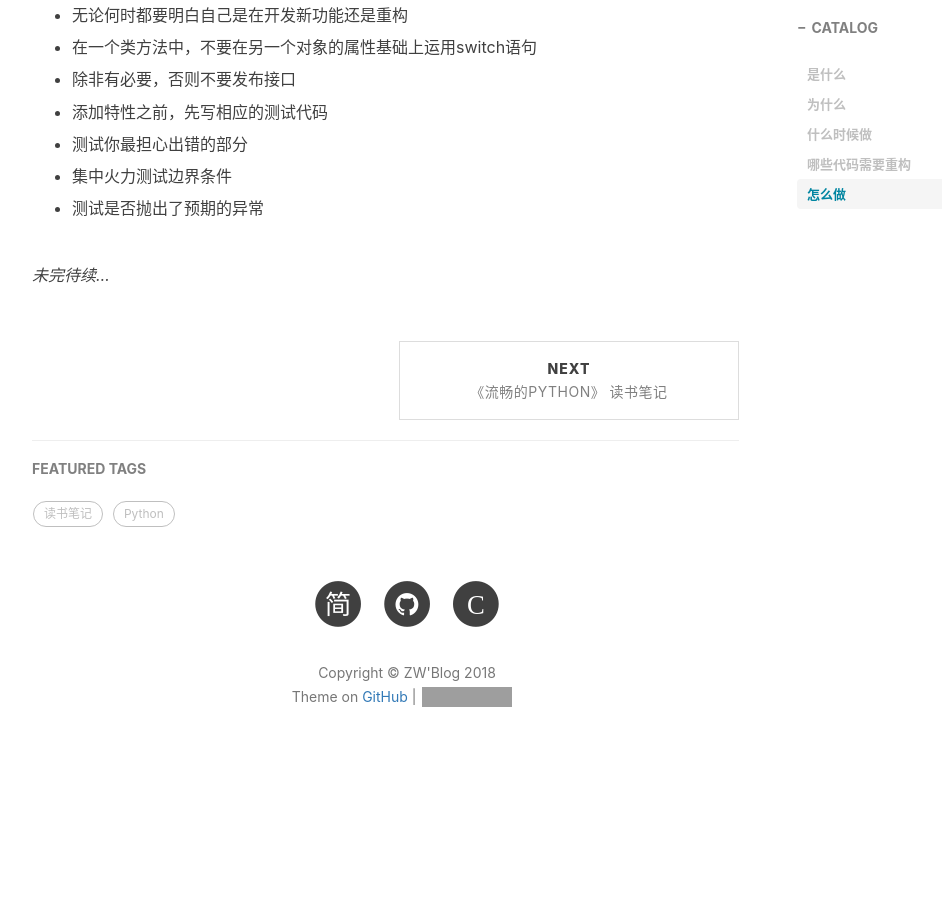
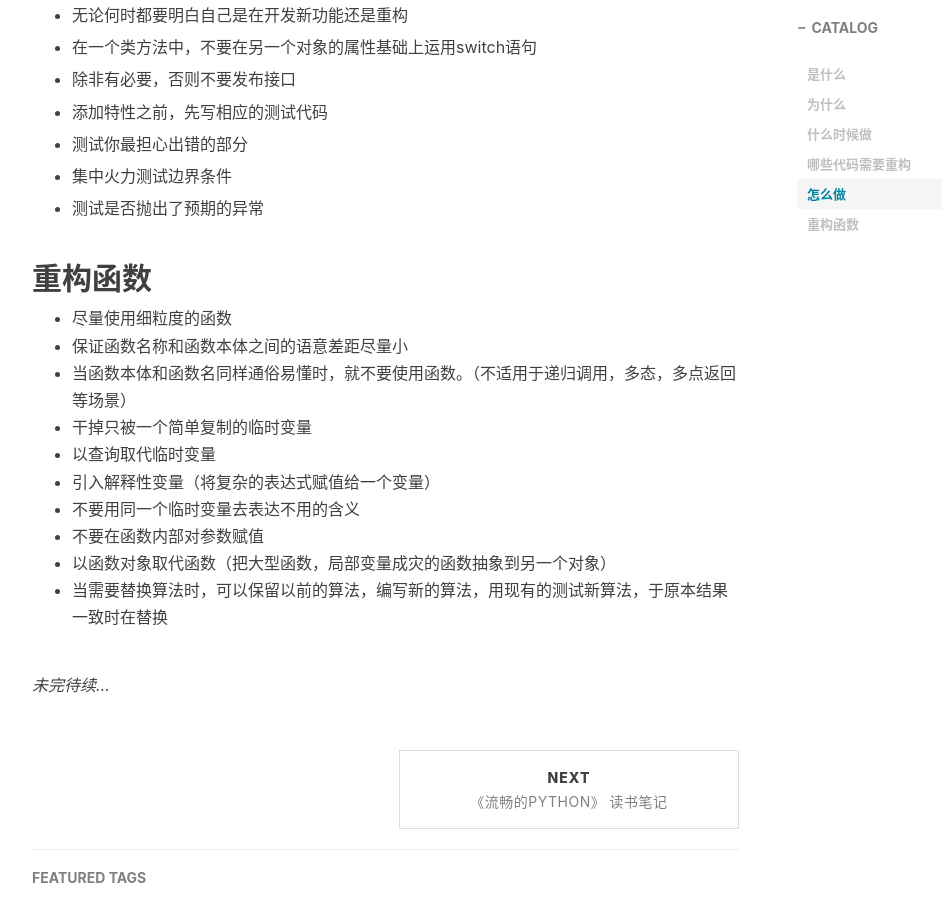
Before and after one commit to GitZW/gitzw.github.io, a Jekyll site: the page built from _posts/2018-11-16-《重构 改善既有代码的设计》读书笔记.md, in a window 1280 px wide and 900 px high, scrolled down 2087 px. Shown: the whole window, without its empty margins (233-1175 px from the left). Built offline with Jekyll 4.4.1, drawn with Linux system fonts in a browser that asks for light colours; nearby versions of some CDN libraries; comment, search, counter and statistics services are not loaded; before the commit the page ends 2888 px from its top, so only the background shows below that; grey boxes are pictures that could not be loaded.

Commit message:
Update 2018-11-16-《重构 改善既有代码的设计》读书笔记.md

```diff
--- a/_posts/2018-11-16-《重构 改善既有代码的设计》读书笔记.md
+++ b/_posts/2018-11-16-《重构 改善既有代码的设计》读书笔记.md
@@ -78,6 +78,19 @@ tags:
 
 * 测试是否抛出了预期的异常
 
+## 重构函数
+* 尽量使用细粒度的函数
+* 保证函数名称和函数本体之间的语意差距尽量小
+* 当函数本体和函数名同样通俗易懂时，就不要使用函数。（不适用于递归调用，多态，多点返回等场景）
+* 干掉只被一个简单复制的临时变量
+* 以查询取代临时变量
+* 引入解释性变量（将复杂的表达式赋值给一个变量）
+* 不要用同一个临时变量去表达不用的含义
+* 不要在函数内部对参数赋值
+* 以函数对象取代函数（把大型函数，局部变量成灾的函数抽象到另一个对象）
+* 当需要替换算法时，可以保留以前的算法，编写新的算法，用现有的测试新算法，于原本结果一致时在替换
+
+
 
 
 
```
